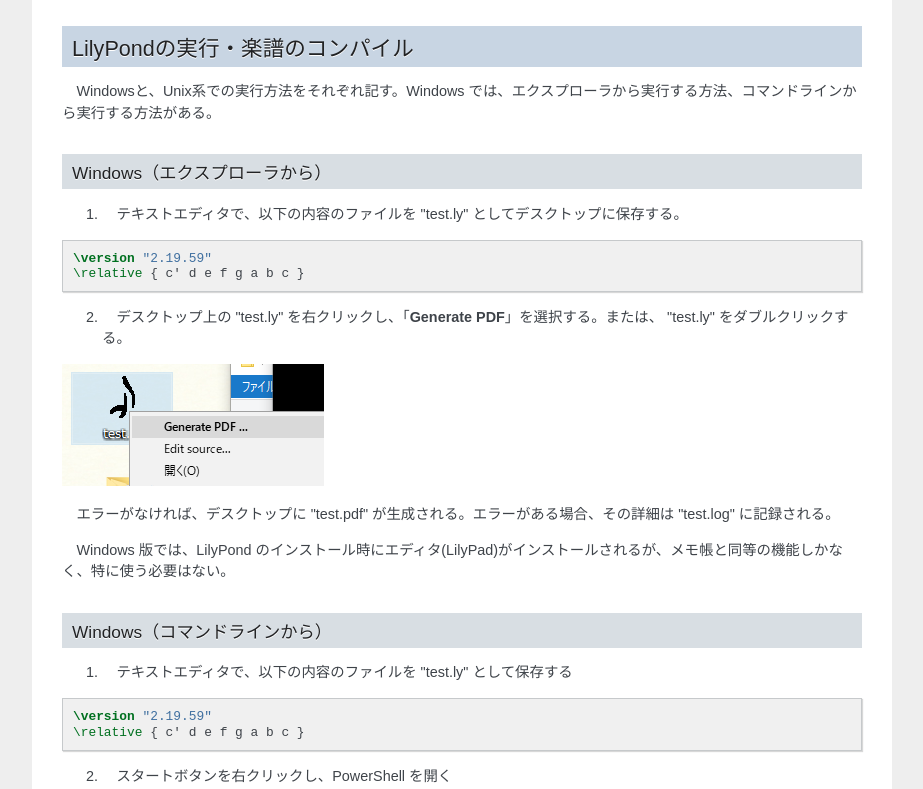
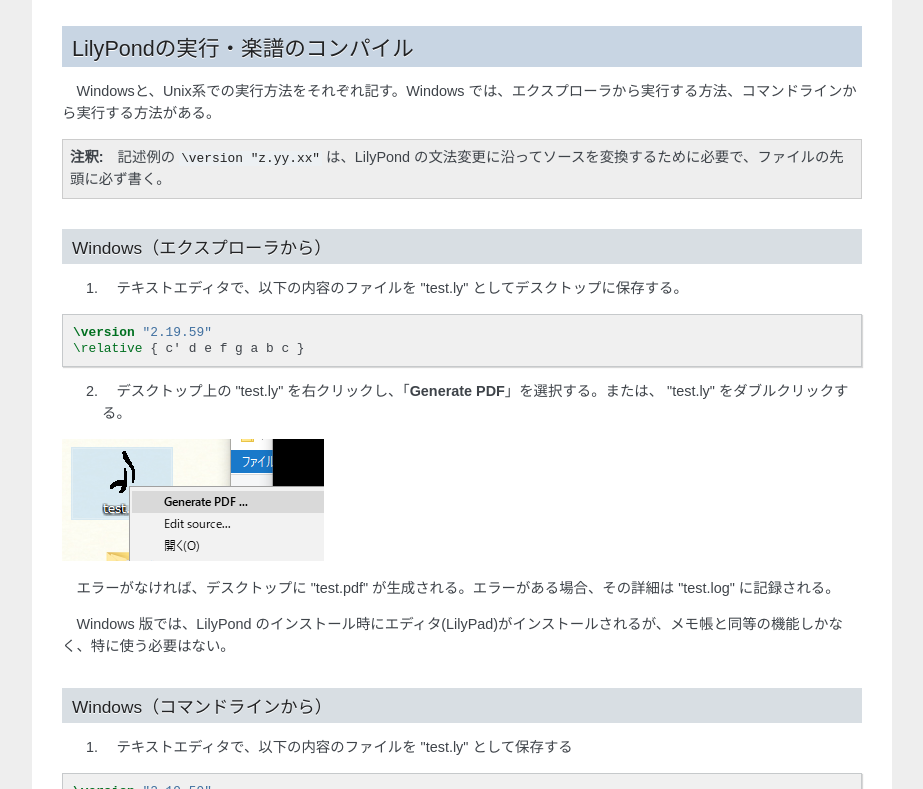
Before and after one commit to suitougreentea/lilypond-four-weeks, a Sphinx documentation site: the page built from source/week_1/day_1.rst, in a window 1280 px wide and 900 px high, scrolled down 1017 px, cut to the strip 111-900 px from the top of the window. Shown: the whole strip, without its empty margins (198-1121 px from the left). Built offline with Sphinx 7.4.7, drawn with Linux system fonts in a browser that asks for light colours.

Commit message:
Modify week_1/day_1: add explanation of \version

```diff
--- a/source/week_1/day_1.rst
+++ b/source/week_1/day_1.rst
@@ -61,6 +61,10 @@
 
 Windowsと、Unix系での実行方法をそれぞれ記す。Windows では、エクスプローラから実行する方法、コマンドラインから実行する方法がある。
 
+.. note::
+
+    記述例の ``\version "z.yy.xx"`` は、LilyPond の文法変更に沿ってソースを変換するために必要で、ファイルの先頭に必ず書く。
+
 Windows（エクスプローラから）
 ^^^^^^^^^^^^^^^^^^^^^^^^^^^^^^
 
@@ -122,7 +126,6 @@
 エラーがなければ、同じフォルダに "test.pdf" ができる。
 
 
-
 .. num-section::
 
 .. _frescobaldi-introduction:
```
